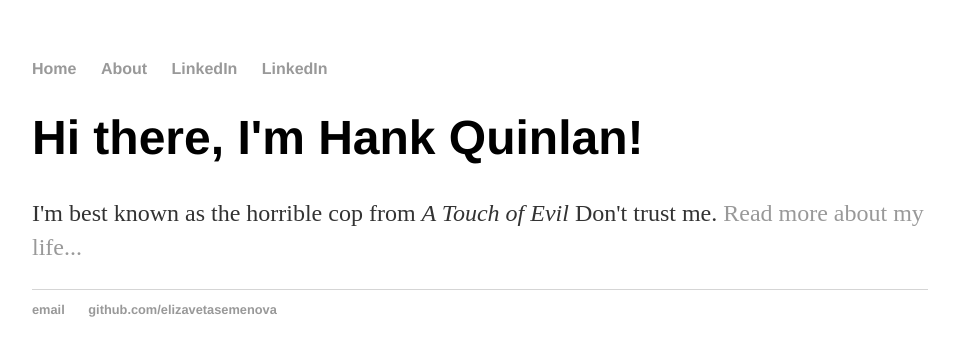
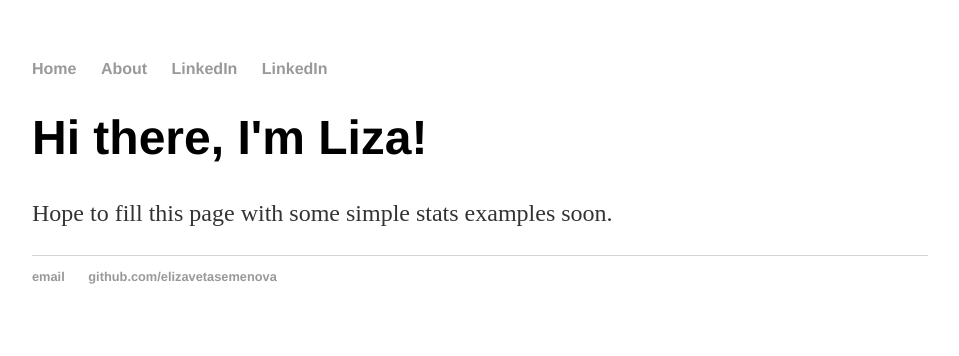
Before and after one commit to elizavetasemenova/elizavetasemenova.github.io, a Jekyll site: the page built from index.html, in a window 1280 px wide. Shown: the top 356 px of the page, without its empty margins (160-1119 px from the left). Built offline with Jekyll 4.4.1, drawn with Linux system fonts in a browser that asks for light colours.

Commit message:
Update index.html

```diff
--- a/index.html
+++ b/index.html
@@ -1,8 +1,8 @@
 ---
 layout: default
-title: Hank Quinlan, Horrible Cop
+title: Liza Semenova, statistician in progress
 ---
 <div class="blurb">
-	<h1>Hi there, I'm Hank Quinlan!</h1>
-	<p>I'm best known as the horrible cop from <em>A Touch of Evil</em> Don't trust me. <a href="/about">Read more about my life...</a></p>
+	<h1>Hi there, I'm Liza!</h1>
+	<p>Hope to fill this page with some simple stats examples soon.</p>
 </div><!-- /.blurb -->
```
